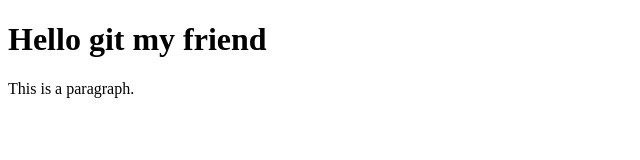
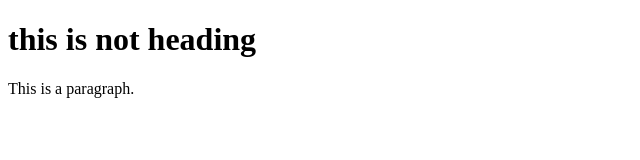
Before and after one commit to TMKBank/git-tutorial, a plain HTML site: page index.html in a window 1280 px wide. Shown: the whole page, without its empty margins (0-640 px from the left). Drawn offline with Linux system fonts and the light colour scheme.

Commit message:
update new index html

```diff
--- a/index.html
+++ b/index.html
@@ -5,8 +5,8 @@
 </head>
 <body>
 
-<h1>Hello git my friend</h1>
+<h1>this is not heading</h1>
 <p>This is a paragraph.</p>
 
 </body>
-</html>
+</html
```
